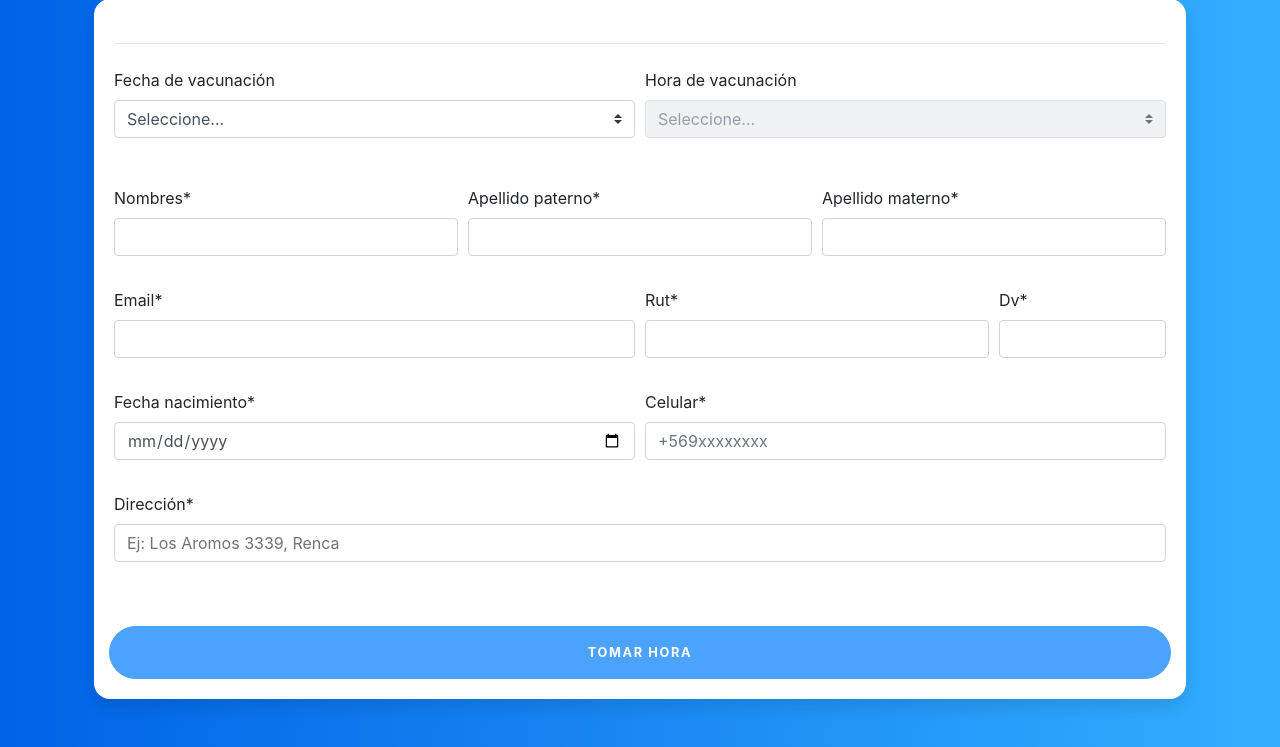
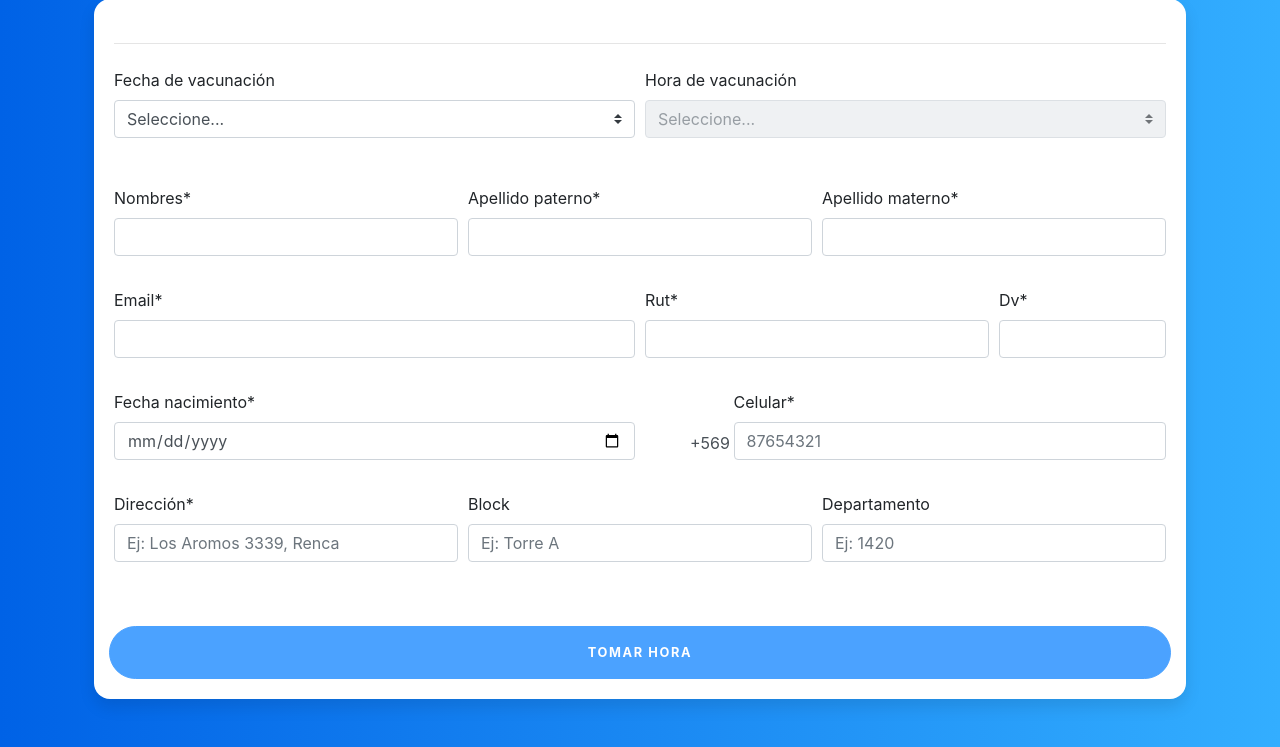
Before and after one commit to ricardo-fzh/vacunacion, a Django app: template app/templates/app/reserva.html in a window 1280 px wide. Shown: the part 97-844 px from the top of the page. Run offline with Django 3.2, Linux system fonts and the light colour scheme; the template is opened without the code that fills it: values that come from a table or form of the project are taken from there, others are empty; some libraries are stand-ins or nearby versions.

Commit message:
Se modifica toma de hora

```diff
--- a/app/forms.py
+++ b/app/forms.py
@@ -1,6 +1,7 @@
 from django import forms
 from .models import Hora, Persona, Centro
 from .helper import digito_verificador
+from django.core.exceptions import ValidationError
 
 class HorasForm(forms.ModelForm):
     class Meta:
@@ -21,8 +22,10 @@ class PersonaForm(forms.ModelForm):
         exclude = ['vacuna_disponible', 'centros','horas', 'horas_seg_v', 'fecha_seg_vacunacion']
         widgets = {
         'fecha_nac': forms.TextInput(attrs={'type': 'date'}),
-        'celular': forms.TextInput(attrs={'placeholder': '+569xxxxxxxx'}),
-        'direccion' :forms.TextInput(attrs={'placeholder': 'Ej: Los Aromos 3339, Renca'})
+        'celular': forms.TextInput(attrs={'placeholder': '87654321', 'type': 'tel', 'size':8}),
+        'direccion' :forms.TextInput(attrs={'placeholder': 'Ej: Los Aromos 3339, Renca'}),
+        'departamento' :forms.TextInput(attrs={'placeholder': 'Ej: 1420'}),
+        'block' :forms.TextInput(attrs={'placeholder': 'Ej: Torre A'})
         }
 
     #Validaciones se debe validar el rut si existe y es correcto
@@ -48,3 +51,9 @@ class PersonaForm(forms.ModelForm):
     def clean_apellido_paterno(self):
         apellido_paterno = " ".join(self.cleaned_data.get('apellido_paterno').split())
         return apellido_paterno.title()
+
+    def clean_celular(self):
+        celular = f"+569{self.cleaned_data.get('celular')}"
+        if len(celular) != 12 :
+            raise forms.ValidationError('Formato debe ser:87654321')
+        return celular
--- a/app/models.py
+++ b/app/models.py
@@ -33,7 +33,6 @@ class Centro(models.Model):
     def __str__(self):
         return self.nombre
 
-
 class Persona(models.Model):
     nombre = models.CharField('nombres', max_length=100,  validators=[RegexValidator(r'\w', 'Formato incorreccto')])
     apellido_paterno = models.CharField('apellido paterno', max_length=100, validators=[RegexValidator(r'[a-z]', 'Formato incorreccto')] )
@@ -42,7 +41,7 @@ class Persona(models.Model):
     dv = models.CharField('Dv', max_length=1, validators=[RegexValidator(r'[0-9kK]{1}', 'Formato incorrecto debe ser digito o K')])
     fecha_nac = models.DateField('fecha nacimiento')
     email = models.EmailField('email', max_length=250)
-    celular = models.CharField('Celular',max_length=15, validators=[RegexValidator(r'^([+]56)?(\s?)(0?9)(\s?)[987654]\d{7}$', 'Formato debe ser: +569xxxxxxxx')])
+    celular = models.CharField('Celular',max_length=12)
     vacuna_disponible = models.IntegerField('Vacunas disponibles', default=2, validators=[MinValueValidator(0)])
     centros = models.ForeignKey(Centro, on_delete=models.CASCADE, null=True, blank=True)
     horas = models.ForeignKey(Hora, verbose_name="Hora primera vacuna", on_delete=models.CASCADE, null=True, blank=True)
@@ -52,6 +51,8 @@ class Persona(models.Model):
     fecha_primer_registro = models.DateField('Fecha primer registro', null=True, blank=True)
     fecha_segundo_registro = models.DateField('Fecha segundo registro', null=True, blank=True)
     direccion = models.CharField('Dirección', max_length=255)
+    block = models.CharField('Block', max_length=255, null=True, blank=True)
+    departamento = models.CharField('Departamento', max_length=255, null=True, blank=True)
     created_at = models.DateTimeField('Fecha creación', auto_now_add=True)
     updated_at = models.DateTimeField('Fecha de actualización', auto_now=True)
 
--- a/app/static/css/index.css
+++ b/app/static/css/index.css
@@ -73,3 +73,21 @@ h6{
 	font-size: 30px !important;
 	margin-bottom: 20px !important;
 }
+
+.salto{
+    display: inline-block;
+    margin-bottom: 26.5px;
+}
+
+.cell{
+	display: block;
+    width: 100%;
+    height: calc(1.5em + 0.75rem + 2px);
+	margin-top: 8px;
+	margin-left: 45px;
+    font-size: 1rem;
+    font-weight: 400;
+    line-height: 1.5;
+    color: #495057;
+
+}
--- a/app/templates/app/reserva.html
+++ b/app/templates/app/reserva.html
@@ -67,12 +67,23 @@
 								<div class="form-group col-md-6	">
 									{{form.fecha_nac|as_crispy_field}}
 								</div>
-								<div class="form-group col-md-6	">
+								<div class="form-group col-md-1	">
+									<div class="salto"></div>
+      								<div class="cell">+569</div>
+								</div>
+								<div class="form-group col-md-5	">
 									{{form.celular|as_crispy_field}}
 								</div>
-								<div class="form-group col-md-12 mb-5">
+								<div class="form-group col-md-4 mb-5">
 									{{form.direccion|as_crispy_field}}
 								</div>
+								<div class="form-group col-md-4 mb-5">
+									{{form.block|as_crispy_field}}
+								</div>
+								<div class="form-group col-md-4 mb-5">
+									{{form.departamento|as_crispy_field}}
+								</div>
+
 								<button type="submit" class="btn btn-block btn-primary text-uppercase">Tomar hora </button>
 
 
--- a/app/views.py
+++ b/app/views.py
@@ -63,6 +63,7 @@ def reserva(request, pk):
     horas = centro.horas.all()
 
     form = PersonaForm()
+    form.fields['celular'].widget.attrs['maxlength'] = '8'
     data = {
         "form": form,
         'horas': horas,
```
